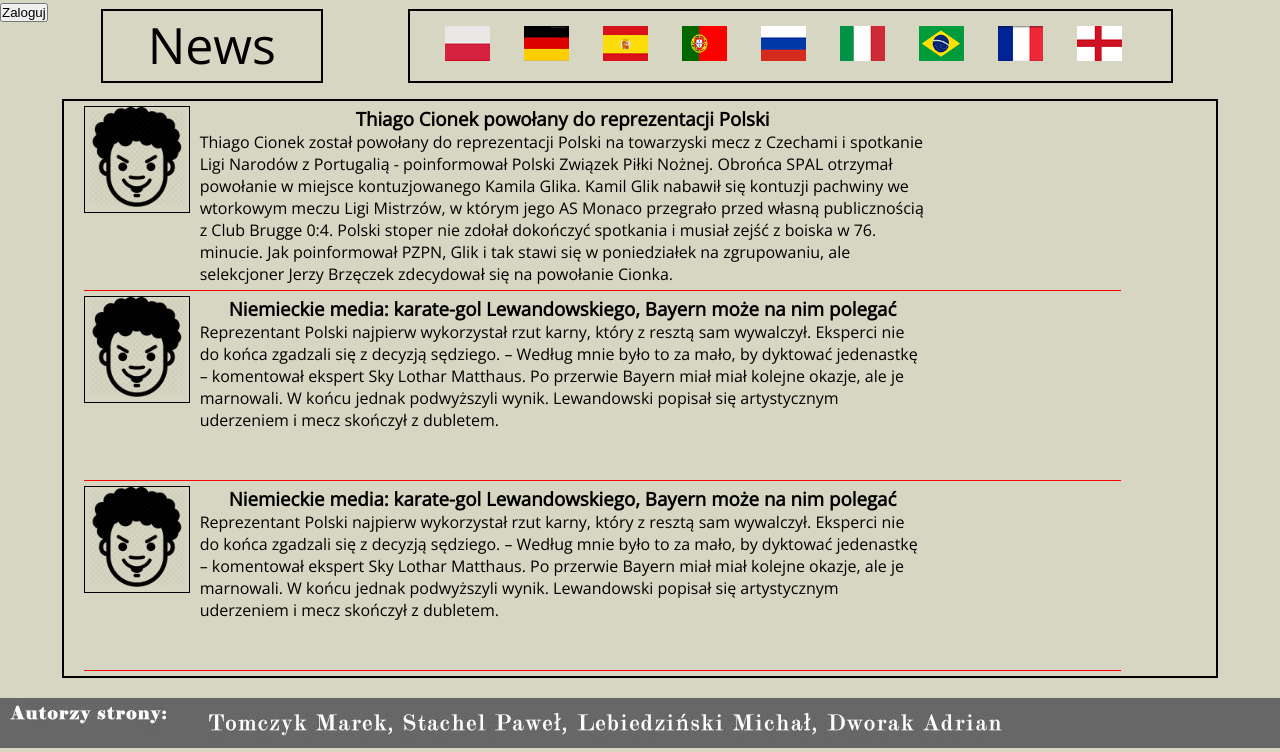
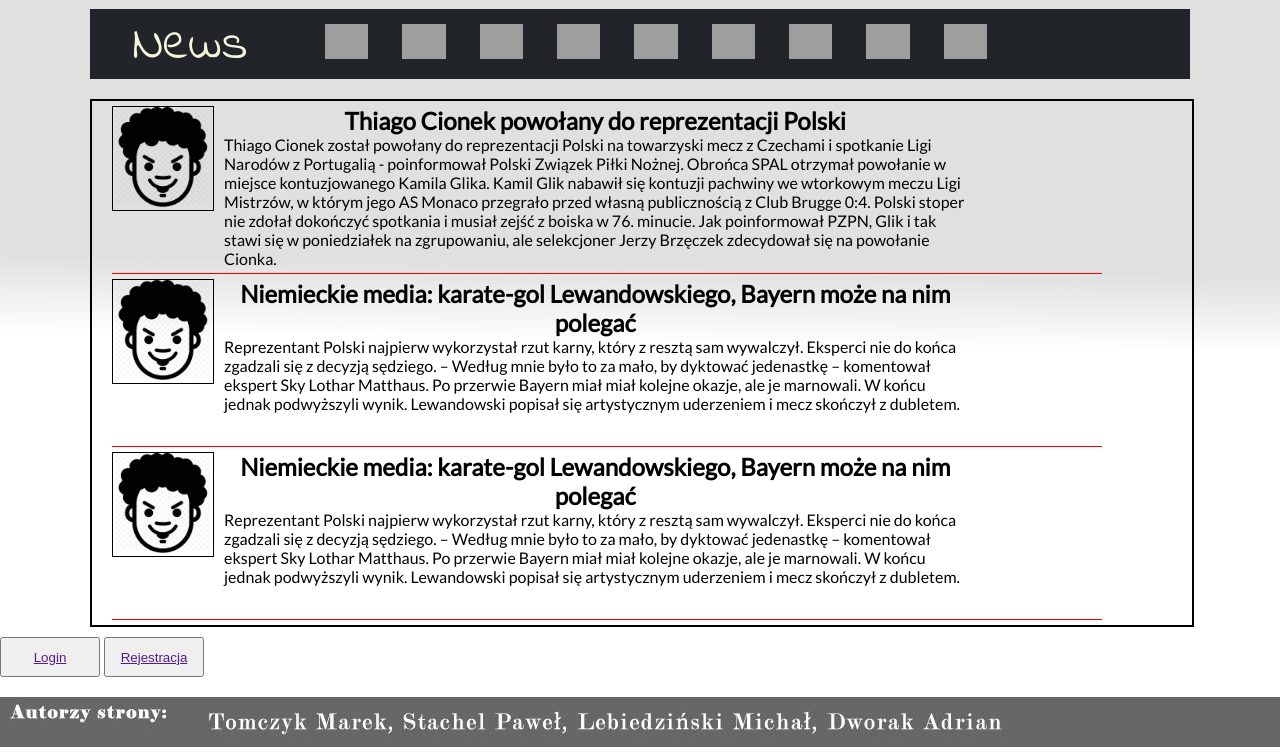
Before and after one commit to wyebani/byte-sport, a PHP site: page / in a window 1280 px wide. Shown: the part 201-953 px from the top of the page. Run offline with PHP 8.4, Linux system fonts and the light colour scheme; grey boxes are pictures that could not be loaded.

Commit message:
Add files via upload

```diff
--- a/index.html
+++ b/index.html
@@ -11,38 +11,42 @@ and open the template in the editor.
         <meta name="viewport" content="width=device-width, initial-scale=1.0">
         <link href="style.css" rel="stylesheet"/>
           <script src="javascript/jquery.js"></script>
+		    <script src="javascript/popup.js"></script>
         <script src="javascript/script.js" async></script>
             <link href="https://fonts.googleapis.com/css?family=Indie+Flower" rel="stylesheet">
-			<link href="https://fonts.googleapis.com/css?family=Open+Sans" rel="stylesheet">
+            <link href="fonts/lato/Lato-Light.ttf"/>
+            <link href="https://fonts.googleapis.com/css?family=Lato" rel="stylesheet">
+
     </head>
     <body>
         <header>
 
-            <img src="image/banner.jpg" width="100%" height="200" alt="Baner"/>
-			<div class='login'>
-				<input type='button' id='login_button' value='Zaloguj'/>
-			</div>
+            <img src="image/baner.jpg" width="100%" height="200" alt="Baner"/>
+
         </header>
+    <div id="container">
         <nav>
             <div id="news">
                 <p><a href="index.html">News</a></p>
             </div>
+
+
             <div id="flags">
                 <div id="images">
-                    <a href="poland.html"> <img src="image/poland.png" class="image" width="45" height="35" alt="poland"/></a>
-                    <a> <img src="image/germany.png" class="image" width="45" height="35" alt="germany"/></a>
-                    <a> <img src="image/spain.png" class="image" width="45" height="35" alt="spain"/></a>
-                    <a> <img src="image/portugal.png" class="image"  width="45" height="35" alt="portugal"/></a>
-                    <a> <img src="image/russia.png" class="image"  width="45" height="35" alt="russia"/></a>
-                    <a> <img src="image/italy.png" class="image" width="45" height="35" alt="italy"/></a>
-                    <a> <img src="image/brazil.png" class="image" width="45" height="35" alt="brazil"/></a>
-                    <a> <img src="image/france.png" class="image" width="45" height="35" alt="france"/></a>
-                    <a> <img src="image/england.png" class="image" width="45" height="35" alt="england"/></a>
+                    <a href="poland.html"> <img src="image/polska.png" class="image" width="6%" height="35" alt="Polska"/></a>
+                    <a> <img src="image/niemcy.png" class="image" width="6%" height="35" alt="Niemcy"/></a>
+                    <a> <img src="image/hiszpania.png" class="image" width="6%" height="35" alt="hiszpania"/></a>
+                    <a> <img src="image/portugalia.png" class="image"  width="6%" height="35" alt="portugalia"/></a>
+                    <a> <img src="image/rosja.png" class="image"  width="6%" height="35" alt="rosja"/></a>
+                    <a> <img src="image/wlochy.png" class="image" width="6%" height="35" alt="włochy"/></a>
+                    <a> <img src="image/brazylia.png" class="image" width="6%" height="35" alt="Brazylia"/></a>
+                    <a> <img src="image/francja.png" class="image" width="6%" height="35" alt="francja"/></a>
+                    <a> <img src="image/anglia.png" class="image" width="6%" height="35" alt="anglia"/></a>
 
                 </div>
             </div>
         </nav>
-        <section>
+        <main>
 
             <article>
                 <div id="avatar">
@@ -99,7 +103,59 @@ and open the template in the editor.
                    popisał się artystycznym uderzeniem i mecz skończył z dubletem.
                 </div>
             </article>
-        </section>
+        </main>
+        </div >
+
+
+	<button id="login-button"><a href="" class="uruchom-okienko" data-okienkoId="#popup-login">Login</a></button>
+<div id="popup-login" class="window-base">
+	<div class="window-inside">
+		<span class="window-close">&times;</span>
+		<h1>Logowanie<h1>
+
+		<div id="logowanie">
+			<form>
+				<label for="username">Nazwa użytkownika:</label>
+				<input type="text" id="username" name="username">
+				<label for="password">Hasło:</label>
+				<input type="password" id="password" name="password">
+				<div id="lower">
+	<br>
+				<input type="submit" value="Login">
+				</div>
+</form>
+</div>
+
+	</form>
+	</div>
+</div>
+
+<button id="registration-button"><a href="" class="uruchom-okienko" data-okienkoId="#popup-registration">Rejestracja</a></button>
+			<div id="popup-registration" class="window-base">
+	<div class="window-inside">
+		<span class="window-close">&times;</span>
+		<h1>Rejestracja<h1>
+
+		<div id="rejestration">
+			<form>
+				<label for="username">Nazwa użytkownika:</label>
+				<input type="text" id="username" name="username">
+				<label for="username">Email:</label>
+				<input type="text" id="email" name="email">
+				<label for="password">Hasło:</label>
+				<input type="password" id="password" name="password">
+				<label for="password">Powtórz hasło:</label>
+				<input type="password" id="password" name="password">
+				<div id="lower">
+	<br>
+				<input type="submit" value="Rejestracja">
+				</div>
+</form>
+</div>
+
+	</form>
+	</div>
+</div>
 
         <footer>
             <img src="image/footer.jpg" width="100%" height="50" alt="footer"/>
--- a/style.css
+++ b/style.css
@@ -4,7 +4,13 @@
 
 }
 body{
-    background-color: rgb(214, 214, 194);
+    background: -moz-linear-gradient(269deg, rgba(224,224,224,1) 1%, rgba(224,224,224,1) 49%, rgba(235,235,235,1) 52%, rgba(239,239,239,1) 53%, rgba(255,255,255,1) 57%); /* ff3.6+ */
+background: -webkit-gradient(linear, left top, left bottom, color-stop(1%, rgba(224,224,224,1)), color-stop(49%, rgba(224,224,224,1)), color-stop(52%, rgba(235,235,235,1)), color-stop(53%, rgba(239,239,239,1)), color-stop(57%, rgba(255,255,255,1))); /* safari4+,chrome */
+background: -webkit-linear-gradient(269deg, rgba(224,224,224,1) 1%, rgba(224,224,224,1) 49%, rgba(235,235,235,1) 52%, rgba(239,239,239,1) 53%, rgba(255,255,255,1) 57%); /* safari5.1+,chrome10+ */
+background: -o-linear-gradient(269deg, rgba(224,224,224,1) 1%, rgba(224,224,224,1) 49%, rgba(235,235,235,1) 52%, rgba(239,239,239,1) 53%, rgba(255,255,255,1) 57%); /* opera 11.10+ */
+background: -ms-linear-gradient(269deg, rgba(224,224,224,1) 1%, rgba(224,224,224,1) 49%, rgba(235,235,235,1) 52%, rgba(239,239,239,1) 53%, rgba(255,255,255,1) 57%); /* ie10+ */
+background: linear-gradient(181deg, rgba(224,224,224,1) 1%, rgba(224,224,224,1) 49%, rgba(235,235,235,1) 52%, rgba(239,239,239,1) 53%, rgba(255,255,255,1) 57%); /* w3c */
+filter: progid:DXImageTransform.Microsoft.gradient( startColorstr='#E0E0E0', endColorstr='#ffffff',GradientType=0 ); /* ie6-9 */
 }
 header {
     margin: 0 auto;
@@ -13,48 +19,41 @@ header {
 
 
 }
+ #news a{
+    text-decoration: none;
+    color : beige;
+}
+ #news a:hover{
 
-.login {
-	margin-right: 0px;
-	position: relative;
+    color : red;
 }
 
- #news a{
-    text-decoration: none;
-    color : black;
-}
+nav {
+    margin : 10px 0px;
 
-image{
-    width: 100%;
-}
-nav {
-    margin : 10px auto;
-
-    width: 85%;
+    width: 1100px;
     height: 80px;
 
 
 }
 #news{
      float : left;
-    width: 20%;
-     border : solid 2px;
+    width: 200px;
 
+     background-color: #212529;
     height: 70px;
-    /*font-family: 'Indie Flower', cursive;*/
-	font-family: 'Open Sans', sans-serif;
-    margin: 0 5px;
+    font-family: 'Indie Flower', cursive;
+
     text-align: center;
     font-size: 50px;
 
 }
 #flags {
      float : left;
-    width: 70%;
-     border : solid 2px;
+    width: 900px;
     height: 70px;
-    margin-left:80px;
     float : left;
+    background-color: #212529;
 }
 #images{
     float : left;
@@ -63,16 +62,23 @@ nav {
 .image{
     margin:0 15px;
 }
-section{
+
+#container{
      margin : 10px auto;
-     width: 90%;
+     width: 1100px;
+
+}
+main{
+     margin : 10px auto;
+     width: 1100px;
      height: auto;
      border: solid 2px;
 
 }
+
 footer{
 
-    margin : 0px 0;
+    margin : 0px 0px;
     margin-top: 20px;
 
      height: auto;
@@ -83,13 +89,13 @@ article{
     width: 90%;
     margin : 5px 20px;
     border-bottom: red 1px solid;
-    /*font-family: 'Indie Flower', cursive;*/
-	font-family: 'Open Sans', sans-serif;
+      font-family: 'Lato', sans-serif;
+
 
 }
 #avatar{
     float : left;
-    width: 10%;
+    width: 100px;
     border: solid 1px;
     text-align: center;
 
@@ -97,7 +103,7 @@ article{
 }
 #description{
     float :  left;
-    width: 70%;
+    width: 75%;
     margin-left: 10px;
 
 }
@@ -118,3 +124,70 @@ article{
 
     height: 300px;
 }
+#login-button
+{
+	height:40px;
+	width:100px;
+}
+#registration-button
+{
+	height:40px;
+	width:100px;
+}
+
+#logowanie
+{
+	position:fixed;
+	margin-left:100px;
+		margin-top:100px;
+	font-size:12px;
+	font-family:'Lato';
+}
+label {
+display: block;
+width: 260px;
+padding: 10px 20px;
+color: black;
+font-size: 16px;
+text-shadow: 0 0 1px silver;
+}
+
+/*Zaokrąglenie przycisku LOGIN*/
+#panel, input[type="submit"] {
+    -webkit-border-radius: 5px;
+    -moz-border-radius: 5px;
+    border-radius: 5px;
+}
+
+
+		/*Okienko odpowiedzialne za przykrycie głownej strony*/
+		.window-base {
+			display: none;
+			background-color: rgba(200, 200, 200, .8);
+			width: 100%;
+			height: 100%;
+			position: fixed;
+			top: 0;
+			z-index: 9999;
+			overflow: auto;
+		}
+			/*Okienko POP-UP*/
+		.window-inside {
+			background-color: white;
+			padding: 20px;
+			width: 500px;
+			height:500px;
+			margin: 0 auto;
+			text-align: center;
+			position: relative;
+			margin-top: 100px;
+			border: solid 2px;
+		}
+		/*Zamknięcie okienka*/
+		.window-close {
+			position: absolute;
+			top: 0;
+			right: 12px;
+			font-size: 40px;
+			cursor: pointer;
+		}
```
Also changed, not shown: poland.html (+14 -13 lines).
